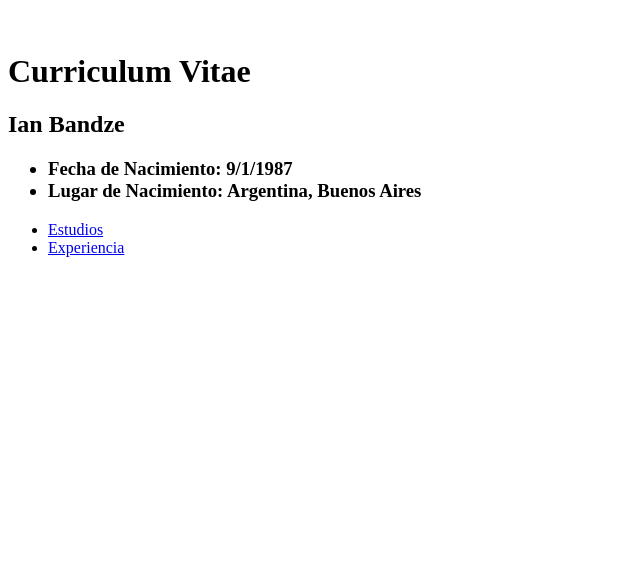
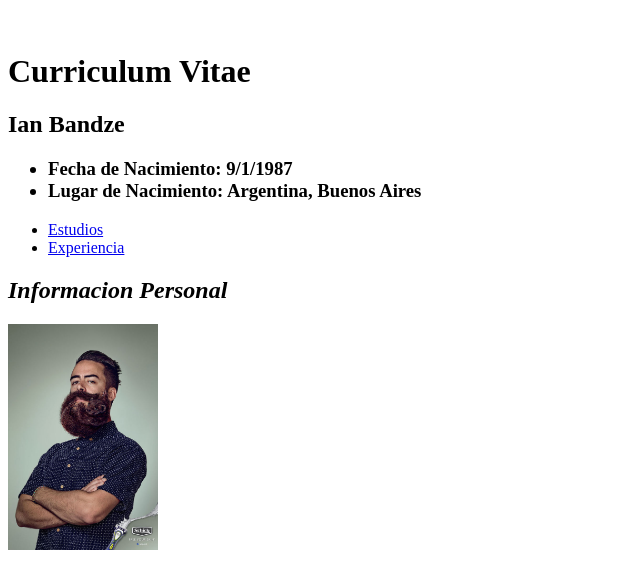
Before and after one commit to arqianb/Entrega, a plain HTML site: page index.html in a window 1280 px wide. Shown: the part 1103-1665 px from the top of the page, without its empty margins (0-640 px from the left). Before the commit the page ends 1376 px from the top, so only its background shows below. Drawn offline with Linux system fonts and the light colour scheme.

Commit message:
f) Informacion Personal y Fotografia

```diff
--- a/index.html
+++ b/index.html
@@ -964,5 +964,8 @@
     <ul>
       <li><a href="estudios.html" target="_blank">Estudios</a>
       <li><a href="experiencia.html" target="_blank">Experiencia</a>
+    </ul>
+    <h2><em>Informacion Personal</em></h2>
+    <img src="imagenes/foto1.jpg" alt="foto1" title="mifoto" width="150">
   </body>
 </html>
```
